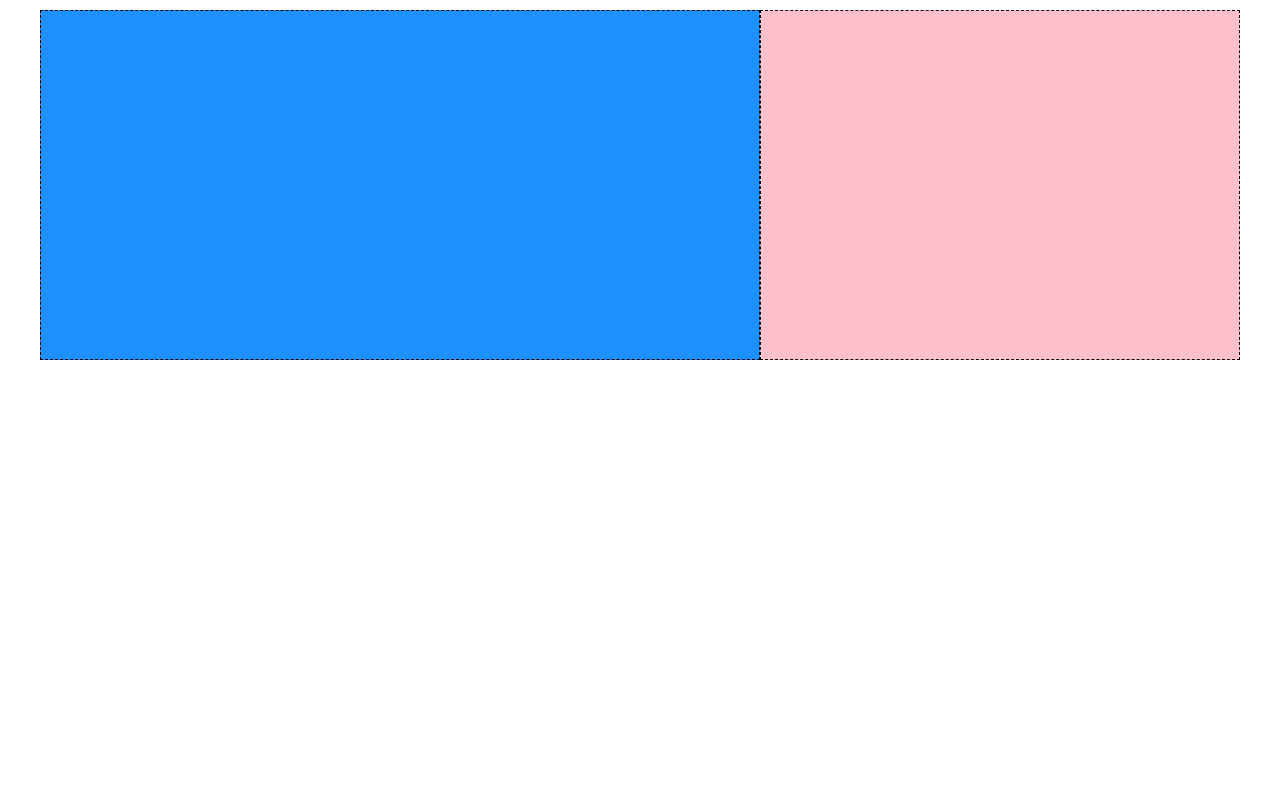
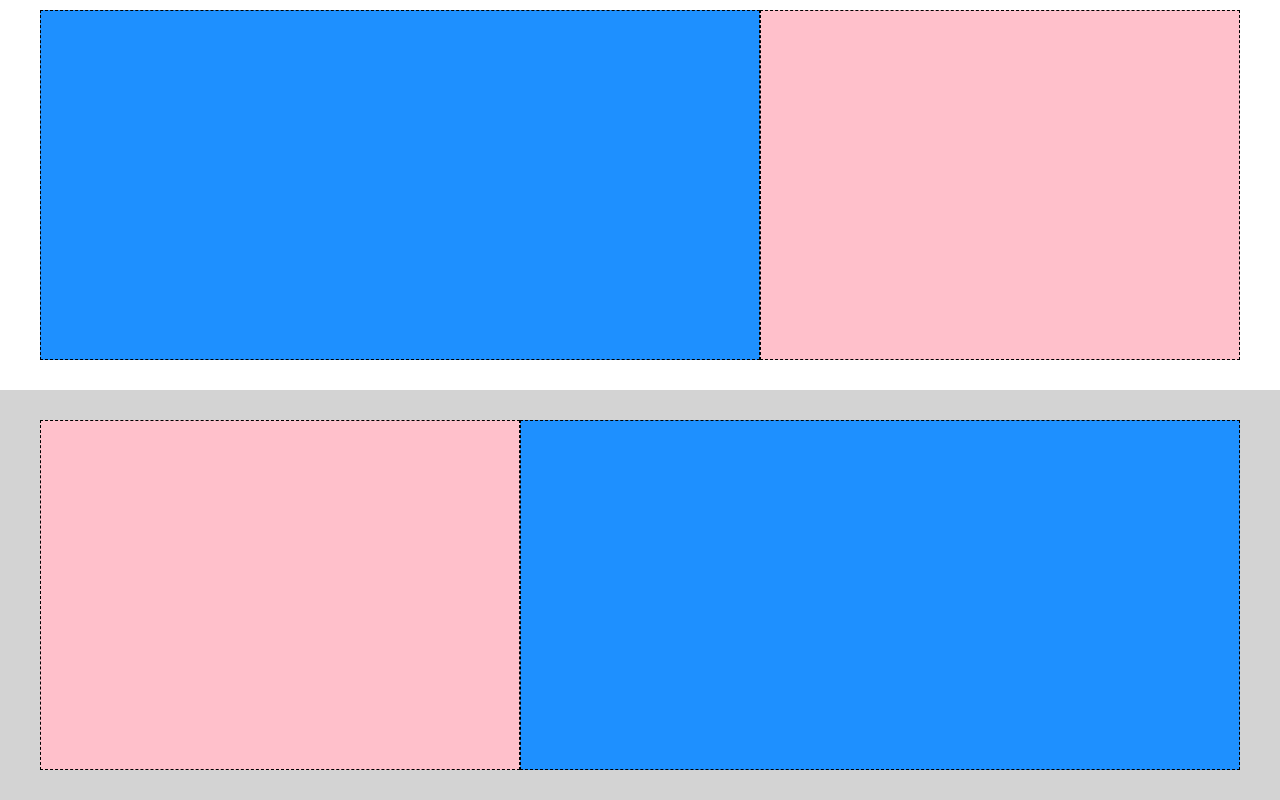
Before and after one commit to IreneChicca/htmlcss-struttura-discord, a plain HTML site: page index.html in a window 1280 px wide. Shown: the part 440-1240 px from the top of the page. Before the commit the page ends 830 px from the top, so only its background shows below. Drawn offline with Linux system fonts and the light colour scheme.

Commit message:
Add third row

```diff
--- a/css/style.css
+++ b/css/style.css
@@ -110,6 +110,11 @@ body {
 
 }
 
+
+.bg-grey {
+    background-color: #d3d3d3;
+}
+
 /********** UTILITIES ************/
 
 nav {
--- a/index.html
+++ b/index.html
@@ -36,8 +36,8 @@
         </div>
     </div>
 
+
     <!-- Second Row -->
-    </div>
 
     <div class="flex center container pad-m">
         <div class="bg-sky  col-2-3 border"></div>
@@ -45,6 +45,19 @@
     </div>
 
 
+
+    <!-- Third Row -->
+    <div class="bg-grey">
+        <div class="flex center container pad-m">
+            <div class="bg-pink  col-1-3 border"></div>
+            <div class="bg-sky  col-2-3 border"></div>
+        </div>
+    </div>
+
+
+
+
+
 </body>
 
 </html>
```
